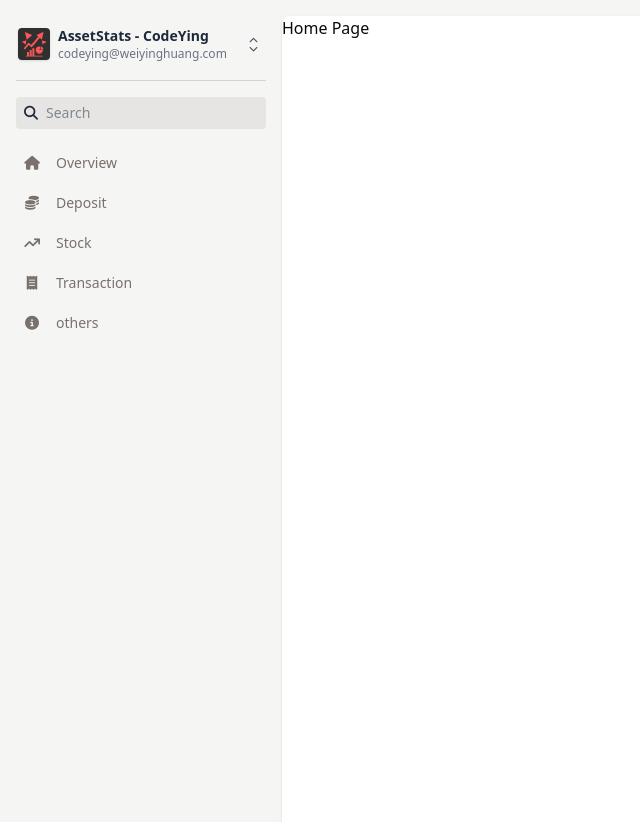
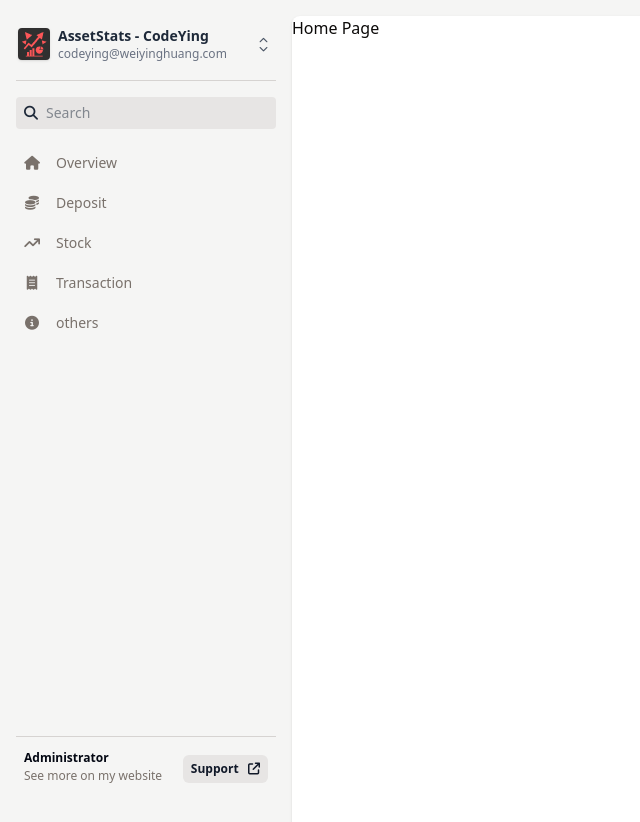
Before and after one commit to William-HuangWY/Asset-Statistics-App, a Vue app in the folder frontend/: page / in a window 1280 px wide. Shown: the top 822 px of the page, without its empty margins (0-640 px from the left). Built offline with nearby package versions, Linux system fonts and the light colour scheme.

Commit message:
Add FooterBox component for SideBar & Update CommandMenu and SearchBox styles

```diff
--- a/frontend/src/App.vue
+++ b/frontend/src/App.vue
@@ -8,7 +8,7 @@ onMounted(() => {
 </script>
 
 <template>
-  <div id="app-wrapper" class="grid grid-cols-[250px_1fr] gap-4 p-4 font-sans font-normal">
+  <div id="app-wrapper" class="grid grid-cols-[260px_1fr] gap-4 p-4 font-sans font-normal">
     <SideBar />
     <router-view />
   </div>
--- a/frontend/src/components/SideBar.vue
+++ b/frontend/src/components/SideBar.vue
@@ -2,6 +2,7 @@
 import AccountBox  from './SideBarElement/AccountBox.vue';
 import SearchBox from './SideBarElement/SearchBox.vue';
 import RouteLinks from './SideBarElement/RouteLinks.vue';
+import FooterBox from './SideBarElement/FooterBox.vue';
 </script>
 
 <template>
@@ -11,5 +12,6 @@ import RouteLinks from './SideBarElement/RouteLinks.vue';
       <SearchBox />
       <RouteLinks />
     </div>
+    <FooterBox />
   </div>
 </template>
--- a/frontend/src/components/SideBarElement/CommandMenu.vue
+++ b/frontend/src/components/SideBarElement/CommandMenu.vue
@@ -54,11 +54,12 @@ const showDropdown = computed(() =>
           @click="handleSelect(item)"
           class="px-4 py-2 hover:bg-blue-100 dark:hover:bg-sky-800 cursor-pointer text-sm text-gray-900 dark:text-gray-100"
         >
+          <i :class="item.icon + ' pr-2'"></i>
           {{ item.label }}
         </li>
       </ul>
       <div v-if="filteredItems.length === 0" class="px-4 py-2 text-sm text-gray-500 dark:text-gray-400">
-        No results found for 「<span class="text-violet-600 dark:text-violet-400">{{ modelValue }}</span>」
+        No results found for 「<span class="text-red-600 dark:text-red-400">{{ modelValue }}</span>」
       </div>
     </div>
   </div>
--- /dev/null
+++ b/frontend/src/components/SideBarElement/FooterBox.vue
@@ -0,0 +1,20 @@
+<script setup>
+function openWebsite(url) {
+  window.open(url, '_blank');
+}
+</script>
+
+<template>
+  <div class="flex sticky top-[calc(100vh-48px-16px)] flex-col h-12 border-t px-2 border-stone-300 dark:border-slate-700 justify-end text-xs">
+    <div class="flex items-center justify-between">
+      <div>
+        <p class="pb-0.5 font-bold text-gray-950 dark:text-gray-50">{{ $t('sidebar.role.admin') }}</p>
+        <p class="text-stone-500 dark:text-stone-300">{{ $t('sidebar.advertisement.content') }}</p>
+      </div>
+      <button @click="openWebsite('https://weiyinghuang.com')" class="px-2 py-1.5 mt-1 font-bold cursor-pointer bg-stone-200 hover:bg-stone-300 transform-color dark:bg-slate-700 dark:hover:bg-slate-600 rounded-md text-xs text-gray-900 dark:text-gray-50">
+        {{ $t('sidebar.advertisement.button') }} &nbsp;
+        <i class="fa-solid fa-arrow-up-right-from-square"></i>
+      </button>
+    </div>
+  </div>
+</template>
--- a/frontend/src/components/SideBarElement/SearchBox.vue
+++ b/frontend/src/components/SideBarElement/SearchBox.vue
@@ -9,7 +9,7 @@ const searchText = ref('');
     <div class="bg-stone-200 dark:bg-slate-900 mb-4 relative rounded flex items-center px-2 py-1.5 text-sm">
       <i class="fas fa-search text-sm mr-2 text-gray-800 dark:text-gray-400"></i>
       <input
-        id="search-input" name="search" type="text" placeholder="Search" v-model="searchText"
+        id="search-input" name="search" type="text" :placeholder="$i18n.locale === 'zh-TW' ? '搜尋' : 'Search'" v-model="searchText"
         class="z-50 bg-transparent outline-none w-full text-sm text-gray-800 dark:text-gray-200"
       />
       <span
--- a/frontend/src/locales/en.json
+++ b/frontend/src/locales/en.json
@@ -9,10 +9,18 @@
       { "label": "others", "icon": "fa-solid fa-circle-info" }
     ],
     "commands": [
-      { "label": "Test1", "url": "/Test1" },
-      { "label": "Test2", "url": "/Test2" },
-      { "label": "Test3", "url": "/Test3" }
-    ]
+      { "label": "Test1", "url": "/Test1", "icon": "fa-solid fa-plus" },
+      { "label": "Test2", "url": "/Test2", "icon": "fa-solid fa-plus" },
+      { "label": "Test3", "url": "/Test3", "icon": "fa-solid fa-plus" }
+    ],
+    "role": {
+      "admin": "Administrator",
+      "user": "User"
+    },
+    "advertisement": {
+      "content": "See more on my website",
+      "button": "Support"
+    }
   },
   "test": "Hello, World"
 }
--- a/frontend/src/locales/zh-tw.json
+++ b/frontend/src/locales/zh-tw.json
@@ -9,10 +9,18 @@
       { "label": "其他", "icon": "fa-solid fa-circle-info" }
     ],
     "commands": [
-      { "label": "測試1", "url": "/Test1" },
-      { "label": "測試2", "url": "/Test2" },
-      { "label": "測試3", "url": "/Test3" }
-    ]
+      { "label": "測試1", "url": "/Test1", "icon": "fa-solid fa-plus" },
+      { "label": "測試2", "url": "/Test2", "icon": "fa-solid fa-plus" },
+      { "label": "測試3", "url": "/Test3", "icon": "fa-solid fa-plus" }
+    ],
+    "role": {
+      "admin": "管理員模式",
+      "user": "使用者模式"
+    },
+    "advertisement": {
+      "content": "在我的網站上查看更多作品",
+      "button": "查看更多"
+    }
   },
   "test": "你好 世界"
 }
```
